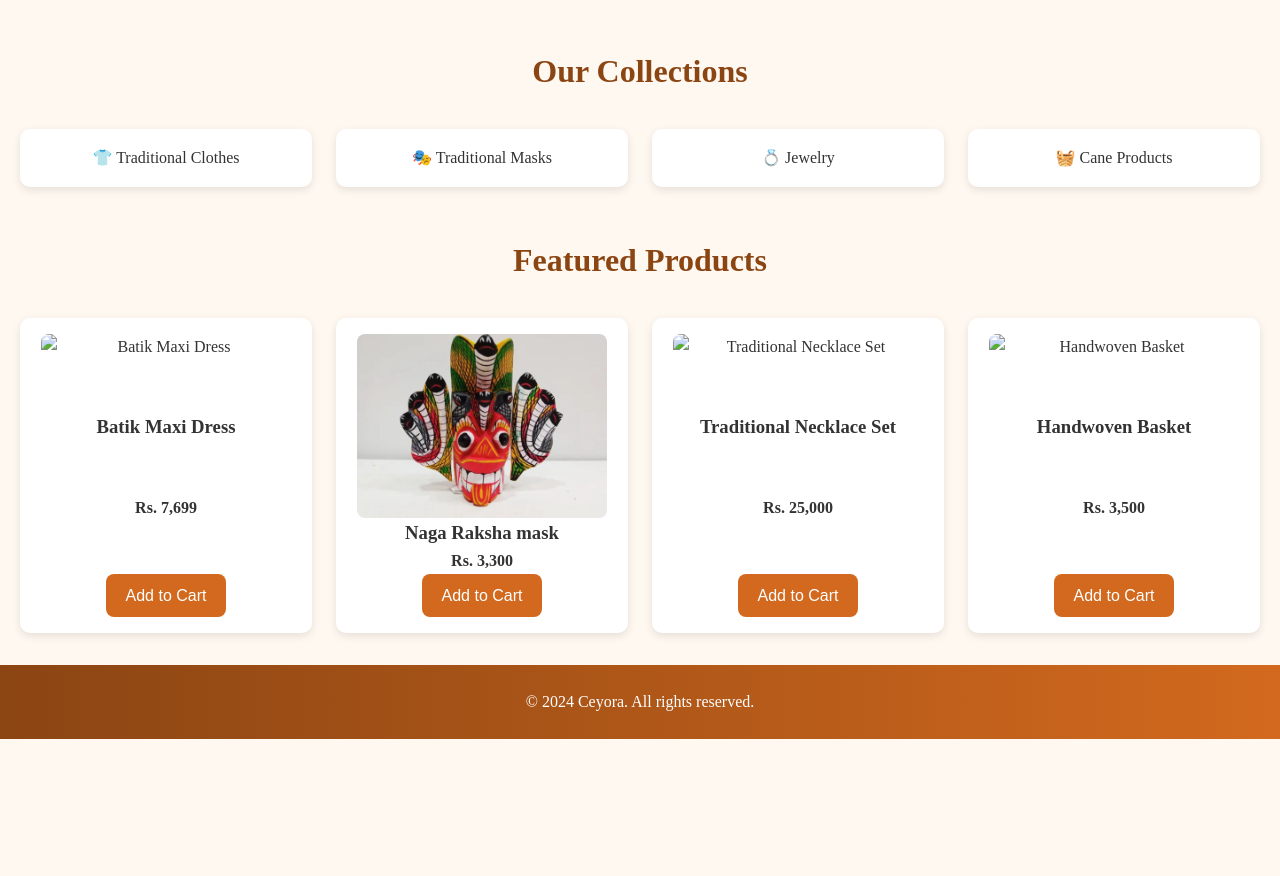
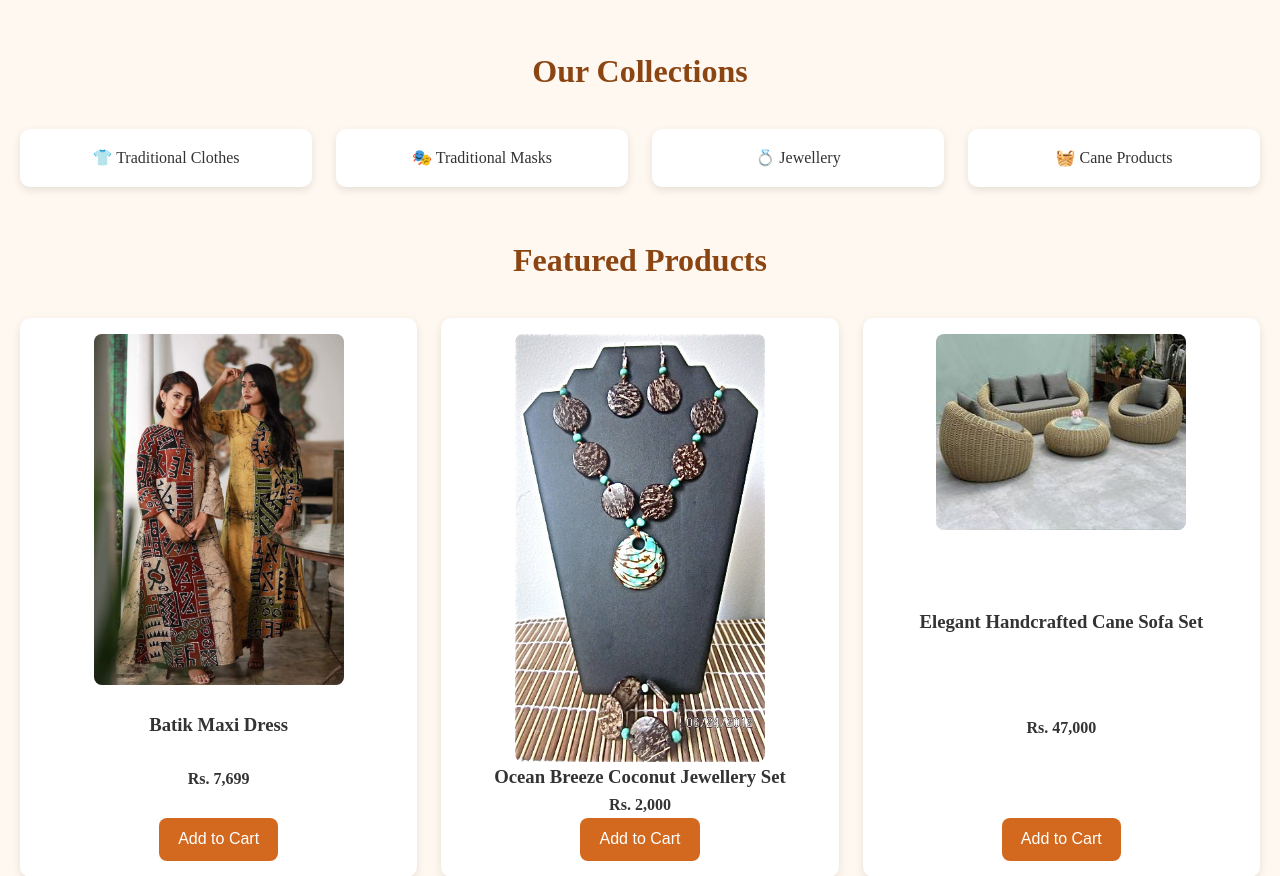
Before and after one commit to SanujaMenath/Ceyora, a plain HTML site: page index.html in a window 1280 px wide. Shown: the part 826-1702 px from the top of the page. Before the commit the page ends 1565 px from the top, so only its background shows below. Drawn offline with Linux system fonts and the light colour scheme.

Commit message:
Images added for Products

```diff
--- a/index.html
+++ b/index.html
@@ -24,7 +24,7 @@
     <div class="grid">
       <div class="card">👕 Traditional Clothes</div>
       <div class="card">🎭 Traditional Masks</div>
-      <div class="card">💍 Jewelry</div>
+      <div class="card">💍 Jewellery</div>
       <div class="card">🧺 Cane Products</div>
     </div>
   </section>
--- a/js/data.js
+++ b/js/data.js
@@ -22,7 +22,6 @@ const products = [
     price: 3300,
     category: "masks",
     image: "assets/images/Naga-Raksha-mask.jpg",
-    featured: true,
     description: "Handmade traditional devil mask made of wood, Naga Raksha mask,  to fight off bad spirits."
   },
   {
@@ -41,25 +40,7 @@ const products = [
     image: "assets/images/Mudali-kolam-mask.jpg",
     description: "The Mudali Kolam mask, hand-carved from balsa wood and colored with rubber paint, is a traditional masked folk theatre item in Sri Lankan folk dances and rituals."
   },
-  {
-    id: 9,
-    name: "Traditional Necklace Set",
-    price: 25000,
-    category: "jewelry",
-    image: "assets/images/traditional-necklace.jpg",
-    featured: true,
-    description: "Intricate necklace set handcrafted with traditional Sri Lankan designs."
-  },
-  {
-    id: 13,
-    name: "Handwoven Basket",
-    price: 3500,
-    category: "cane",
-    image: "assets/images/handwoven-basket.jpg",
-    featured: true,
-    description: "Durable handwoven basket made from natural cane materials."
-  },
-  {
+      {
     id: 14,
     name: "Couple Matching Batik Set",
     price: 10540,
@@ -88,7 +69,7 @@ const products = [
     name: "Handmade Cotton Batik Saree",
     price: 5690,
     category: "clothes",
-    image: "assets/images/Sri Lankan Handmade Cotton Batik Saree.jpg",
+    image: "assets/images/Sri-Lankan-Handmade-Cotton-Batik-Saree.jpg",
     description: "This saree is made of cotton super voile fabric, which is lightweight and assures the wearer a perfect fit and comfort."
   },
   {
@@ -99,4 +80,71 @@ const products = [
     image: "assets/images/Sleeveless-Maxi-Dress.jpg",
     description: "Maxi dress with a bold sunburst design radiating from the centre."
   },
+  {
+    id: 19,
+    name: "Coco Blossom Pendant ",
+    price: 1200,
+    category: "jewellery",
+    image: "assets/images/Coco-Blossom-Pendant .jpg",
+    description: "Handmade in Sri Lanka, this eco-friendly pendant is crafted from natural coconut shell and features a delicate carved blossom design."
+  },
+  {
+    id: 20,
+    name: "Coco Elegance Jewellery Set",
+    price: 2000,
+    category: "jewellery",
+    image: "assets/images/Coco-Elegance-Jewellery-Set.jpg",
+    description: "Handcrafted from natural coconut shell, this necklace and earring set features a timeless island design."
+  },
+{
+    id: 21,
+    name: "Coco Wood Harmony Bangles",
+    price: 1100,
+    category: "jewellery",
+    image: "assets/images/Coco-Wood-Harmony-Bangles.jpg",
+    description: "Handcrafted in Sri Lanka, these bold wooden bangles showcase natural grain patterns and unique geometric designs."
+  },
+{
+    id: 22,
+    name: "Island Star Coconut Earrings",
+    price: 1600,
+    category: "jewellery",
+    image: "assets/images/Island-Star-Coconut-Earrings.jpg",
+    description: "Handmade in Sri Lanka, these statement earrings feature polished coconut shell discs carved with a star motif, accented with natural beads and dangling bamboo and shell pieces."
+  },
+{
+    id: 23,
+    name: "Ocean Breeze Coconut Jewellery Set",
+    price: 2000,
+    category: "jewellery",
+    featured: true,
+    image: "assets/images/Ocean-Breeze-Coconut-Jewellery-Set.jpg",
+    description: "Handcrafted in Sri Lanka, this set features coconut shell discs with turquoise accents and an ocean-inspired pendant."
+  },
+{
+    id: 24,
+    name: "Elegant Handcrafted Cane Sofa Set",
+    price: 47000,
+    category: "cane",
+    image: "assets/images/Elegant-Handcrafted-Cane-Sofa-Set.jpg",
+    featured: true,
+    description: "Bring natural charm and timeless elegance to your living space."
+  },
+{
+    id: 25,
+    name: "Handwoven Rattan Storage Baket with Lid",
+    price: 4500,
+    category: "cane",
+    image: "assets/images/Handwoven-Rattan-Storage-Basket.jpg",
+    description: "Perfect for organizing essentials or as a stylish decorative piece for your home."
+  },
+{
+    id: 26,
+    name: "Rustic Handwoven Rattan Pot Basket with Lid",
+    price: 5000,
+    category: "cane",
+    image: "assets/images/Rustic-Handwoven-Rattan-Pot-Basket-with-Lid.jpg",
+    description: " Its pot-shaped design makes it perfect for storing dry goods, organizing essentials, or adding a decorative touch to any room."
+  },
+
 ];
```
Also changed, not shown: products.html (+1 -1 lines), assets/images/Batik-Maxi-Dress.jpg (added), assets/images/Batik-Sarong-Set.jpg (added), assets/images/Coco-Blossom-Pendant .jpg (added), assets/images/Coco-Elegance-Jewellery-Set.jpg (added), assets/images/Coco-Wood-Harmony-Bangles.jpg (added), assets/images/Couple-Matching-Batik-Set.jpg (added), assets/images/Elegant-Handcrafted-Cane-Sofa-Set.jpg (added), assets/images/Handwoven-Rattan-Storage-Basket.jpg (added), assets/images/Island-Star-Coconut-Earrings.jpg (added), assets/images/Matching-Family-Outfit-Set.jpg (added), assets/images/Modern-Handcrafted-Batik-Saree.jpg (added), assets/images/Ocean-Breeze-Coconut-Jewellery-Set.jpg (added), assets/images/Rustic-Handwoven-Rattan-Pot-Basket-with-Lid.jpg (added), 2 more files.
